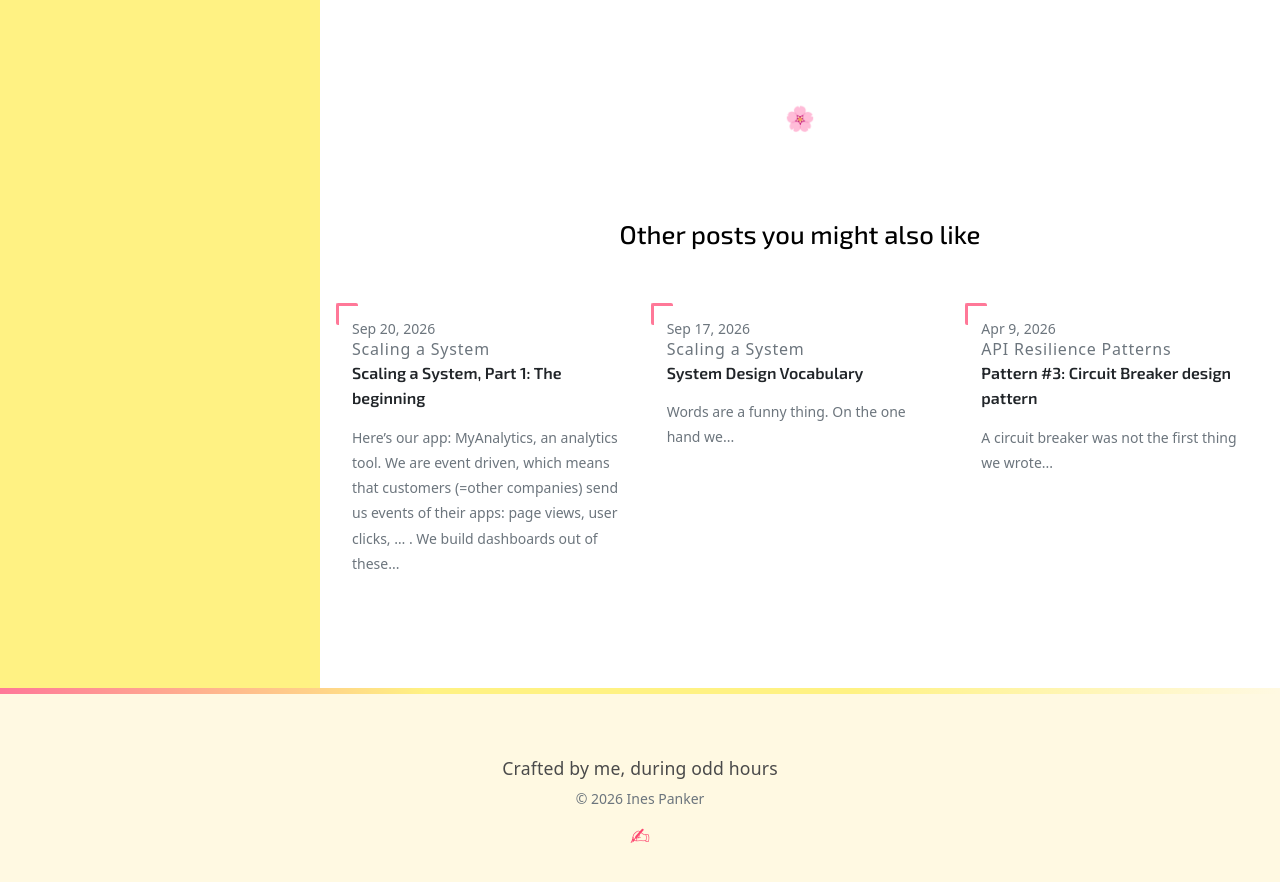
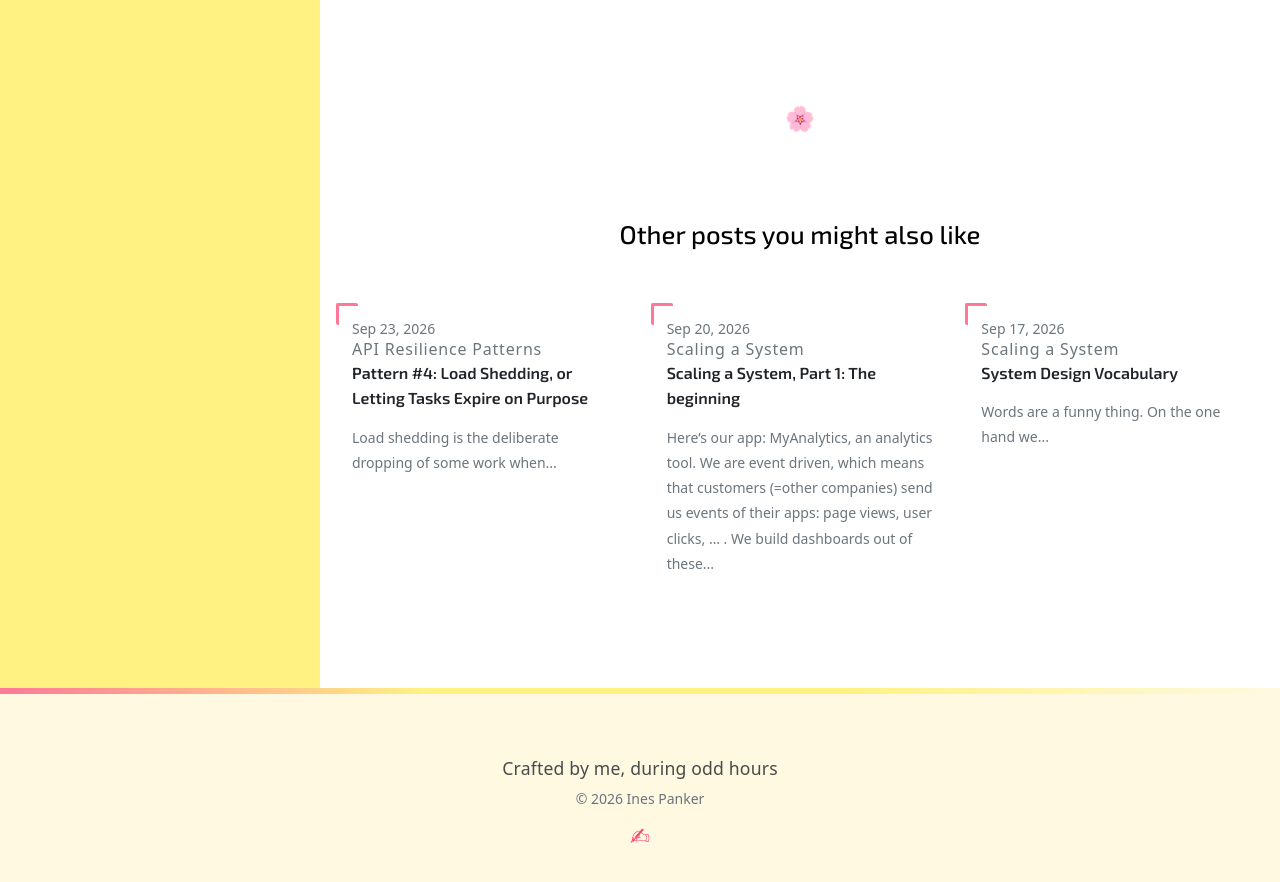
Before and after one commit to inesp/inesp.github.io, a Jekyll site: the page built from _posts/2026-09-09-api-resilience-slow-vs-dead.md, in a window 1280 px wide and 900 px high, scrolled down 13471 px. Shown: the top 882 px of the window. Built offline with Jekyll 4.4.1, drawn with Linux system fonts in a browser that asks for light colours; nearby versions of some CDN libraries; some web fonts are replaced; a style sheet for code colours, icons or effects is not loaded; some of the changed lines change nothing that is shown; some of the changed text lies outside the part shown.

Commit message:
Add load shedding post

````diff
--- a/_posts/2026-09-09-api-resilience-slow-vs-dead.md
+++ b/_posts/2026-09-09-api-resilience-slow-vs-dead.md
@@ -3,6 +3,7 @@
 title: "Deep-dive #1: Why a Slow API Is Worse Than a Dead One"
 tags: ["API Resilience Patterns", "Networking", "System Design"]
 prev_post: 2026-04-09-api-resilience-circuit-breaker
+next_post: 2026-09-23-api-resilience-load-shedding
 intro_truncatewords: 35
 image: /assets/http/how-long-is-eventually.png
 biblio:
--- /dev/null
+++ b/_posts/2026-09-23-api-resilience-load-shedding.md
@@ -0,0 +1,182 @@
+---
+series: API Resilience Patterns
+title: "Pattern #4: Load Shedding, or Letting Tasks Expire on Purpose"
+tags: ["API Resilience Patterns", "Code Patterns"]
+prev_post: 2026-09-09-api-resilience-slow-vs-dead
+biblio:
+  - title: "Wikipedia: Load shedding"
+    link: https://en.wikipedia.org/wiki/Load_shedding
+  - title: "Wikipedia: Little's law"
+    link: https://en.wikipedia.org/wiki/Little%27s_law
+  - title: "Celery: Calling tasks, expiration"
+    link: https://docs.celeryq.dev/en/stable/userguide/calling.html#expiration
+  - title: "Celery: Signals, task_revoked"
+    link: https://docs.celeryq.dev/en/stable/userguide/signals.html#task-revoked
+  - title: "Release It! (2nd edition) — Michael T. Nygard"
+    link: https://pragprog.com/titles/mnee2/release-it-second-edition/
+---
+
+**Load shedding is the deliberate dropping of some work when your system can't keep up.** It's about choosing which work to do and which to reject, even though the general expectation is that your system will always diligently service all requests.
+
+**It sounds sooo wrong, doesn't it?** We spend so much effort making sure every task runs, every retry is scheduled, every page is fetched... and now we are going to throw work away?
+
+I wanted to write about this one mostly to give you (and myself, a few years ago) **permission to refuse some work,** ...sometimes.
+
+{% include toc.html %}
+
+## Towards infinity ... and beyond
+
+Every system has a limit somewhere.
+
+It doesn't matter how many servers you have or how great your load balancers are, every queue has a limit somewhere, even if that limit is very, very high. And the closer you get to it, the slower your system looks to your users.
+
+**As the queue marches towards infinity, the response times also march towards infinity.**
+
+<details markdown="1" class="rabbit-hole">
+<summary>Rabbit hole: Little's Law, the math behind the march towards infinity</summary>
+
+**Little's Law** goes like this:
+
+$$
+L = \lambda \times W
+$$
+
+- $$L$$ is the average number of tasks in the system (waiting in the queue or being processed)
+- $$\lambda$$ is the rate at which tasks arrive (and, in a system that keeps up, the rate at which they are finished)
+- $$W$$ is the average time one task spends in the system, from being scheduled to being done
+
+**For example: if 20 tasks arrive per second and each one spends 3 seconds in the system, then on average there are $$20 \times 3 = 60$$ tasks in the system at any moment.**
+
+Logically, the following is also true:
+
+$$
+W = \frac{L}{\lambda}
+$$
+
+**The time a task waits is The Length of the Queue divided by how fast the queue moves.** If our workers finish tasks at a fixed rate and the queue keeps growing, the waiting time has to grow with it. It's simple math.
+
+With the numbers from [the example in Deep-dive #1]({% post_url 2026-09-09-api-resilience-slow-vs-dead %}#example-with-numbers): the slow API drops our workers to 2.5 finished calls per second, and after 1 hour we have 63K calls in the queue. A new call joining the back of that queue waits about
+
+$$
+\frac{63000}{2.5} = 25200
+$$
+
+seconds... that's **7 hours**.
+
+![load-shedding-littles-law](/assets/http/load-shedding-littles-law.svg)
+
+Of course, the rate of inbound requests can change at any time and the rate at which we process them too, but it's good to have a starting point from which to understand the system.
+
+</details>
+
+At that point, dropping a few tasks can be the thing that gets you out of the incident.
+
+**It's just like the philosophical trolley problem: you sacrifice a few for the good of the many.**
+
+
+## How the backlog happens
+
+In [the example in Deep-dive #1]({% post_url 2026-09-09-api-resilience-slow-vs-dead %}#example-with-numbers) we looked at what a slow API does to our workers: every call holds a worker hostage for 40x longer than it should, throughput drops and the queue fills up fast. With 20 workers and 20 new calls per second coming in, **we were at 1K waiting calls after 1 minute and at 63K after 1 hour.**
+
+Now let's say the API recovers. Or we fix our workers. Or the circuit breaker kicks in. Whatever it is, the workers are free again and they start draining the queue... **from the oldest task forward of course.**
+
+We will first process the oldest tasks, tasks that were scheduled 3 hours ago, to fetch data that was relevant 3 hours ago. Meanwhile, the fresh tasks, the ones that would give our users the current numbers, wait at the back. So even after the incident is technically over, our app keeps being slow and keeps showing old data, because it is dutifully working through the pile of work it is presented with.
+
+![load-shedding-stale-queue](/assets/http/load-shedding-stale-queue.svg)
+
+**This is especially bad with periodic tasks**, so tasks like "fetch the data every 2 mins" and "generate report every day".
+
+![load-shedding-periodic-pileup](/assets/http/load-shedding-periodic-pileup.svg)
+
+## Give tasks an expiry date
+
+The easiest solution is to give **every task an expiry date when scheduling it.**
+
+When a worker picks up a task whose date has passed, it throws it away and moves on to the next task. The important parts are:
+- the date is checked before the task starts
+- we still lose a few milliseconds, because every task does get inspected individually
+
+Most task queues have something like this built in: "expiry", "TTL", "time to live".
+
+Here's an example for Celery:
+
+```python
+CELERY_BEAT_SCHEDULE = {
+    "send_daily_reports": {
+        "task": "tasks.send_daily_reports",
+        "schedule": crontab(minute=30, hour=23),
+        "options": {"expires": int(timedelta(hours=23, minutes=0).total_seconds())},
+    },
+}
+```
+
+## Which tasks to expire?!?
+
+Of course, it took a few incidents before I added any expiry to the tasks in our system. I think, it takes a bit of cynicism to write code that throws tasks away, and cynicism takes a few incidents to build up.
+
+So, when I was deciding what to throw away, I was thinking of it like this:
+- **Does this task lose value over time?**
+- **Can something else cover for it?**
+
+You will never find a task where dropping it has zero consequences. We are always losing something. What we are doing is trying to minimize the "something".
+
+![load-shedding-expiry-spectrum](/assets/http/load-shedding-expiry-spectrum.svg)
+
+Here are 3 examples of tasks that we expired.
+
+
+## Expire example 1: The nightly sync
+
+We had a few tasks that synced data from external services every night. We wanted them to run at night, when nobody is using the app.
+
+If more than 6 hours have passed and the job still hasn't started, we skip it for tonight. The task always syncs last 30 days of data, so tomorrow's task should cover for today's problem.
+
+**Loses value over time**: a bit. **Something else covers for it**: yes, fully, as long as we manage to run it at least 1-2 times per 30 days.
+
+## Expire example 2: The daily report
+
+Every day we would send out our daily reports. We gave this task an expiry of 23 hours.
+
+Our reasoning was that users care much more about the latest numbers than about yesterday's numbers.
+
+**Loses value over time**: yes. **Something else covers for it**: partially, the next report.
+
+
+## Expire example 3: The metrics fetched every 2 minutes
+
+This was the hardest one to expire.
+
+Every 2 minutes we collected various metrics, we would trigger calls to various third-party APIs to collect these metrics.
+
+During an incident these tasks would pile up and up and up and up VERY quickly. This is the reason why we expired them. They would clog up our pipeline and make it very hard to truly get out of an incident. The customers also, again, cared more about latest values: "is our system healthy NOW" instead of "was our system healthy 5h ago". So we expired these too after 1 hour.
+
+**Loses value over time:** a bit. **Something else covers for it:** no, not really.
+
+It's not great... but sometimes it needs to be done. Sometimes it's not about being perfect, but about being operational.
+
+## Measure invisible tasks
+
+A real problem of expired tasks is their invisibility. They don't fail and don't raise an exception, which means there is no error log and in general just very little trace that they ever existed.
+
+**Imagine the worst case scenario: you set up a task that expires every time it is scheduled. It never runs.** How would you learn about it?
+
+Add the logs and metrics you need to be able to track these events.
+
+In Celery, you can use the `task_revoked` signal:
+
+```python
+from celery.signals import task_revoked
+
+@task_revoked.connect
+def count_expired_tasks(sender, request, terminated, signum, expired, **kwargs):
+    if expired:
+        metrics.increment("celery.task.expired", tags={"task": sender.name})
+```
+
+On top of this, feel free to build a dashboard where you show "expired tasks per task name". This can help you during and after an incident, to get insight into the queues, but it will also help you outside of any incident, because load shedding in peace time is suspicious.
+
+![load-shedding-expired-dashboard](/assets/http/load-shedding-expired-dashboard.svg)
+
+## Conclusion
+
+Load shedding isn't elegant. It's an admission that our system can't do everything that is asked of it. But surely, it is better if _we_ decide what gets dropped than if the system decides to kill itself.
````
Also changed, not shown: assets/http/load-shedding-expired-dashboard.svg (added), assets/http/load-shedding-expiry-spectrum.svg (added), assets/http/load-shedding-littles-law.svg (added), assets/http/load-shedding-periodic-pileup.svg (added), assets/http/load-shedding-stale-queue.svg (added).
